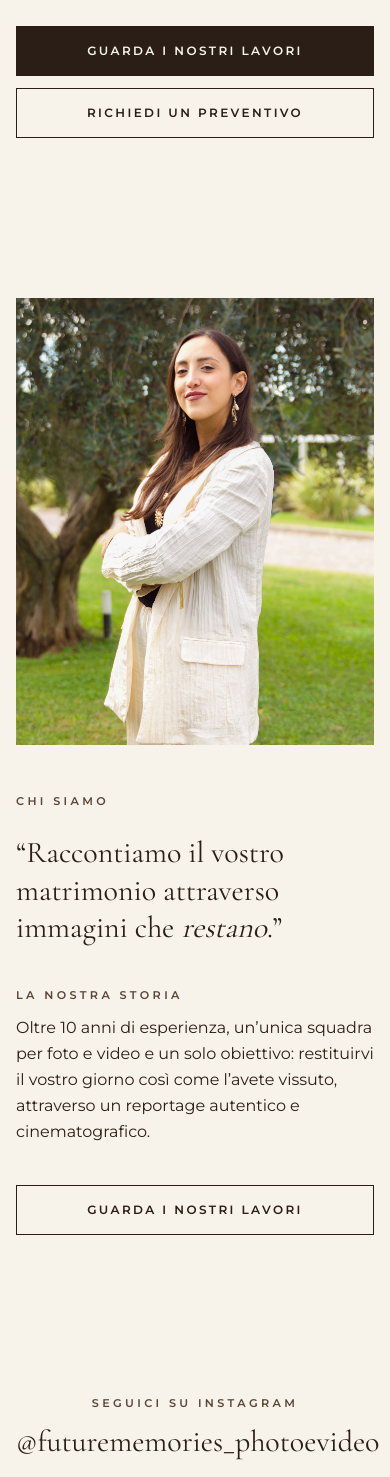
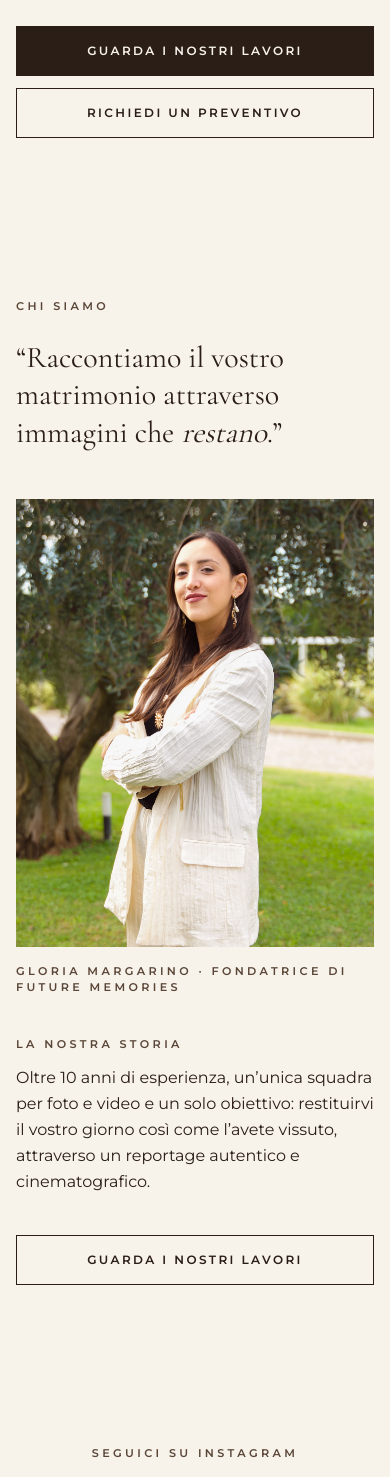
Before and after one commit to alelodato/future-memories, a Next.js app: page / in a window 390 px wide. Shown: the part 2039-3516 px from the top of the page. Built offline with nearby package versions, Linux system fonts and the light colour scheme; no server answers; the database is empty.

Commit message:
Chi siamo: nuovo ordine su mobile e didascalia
Co-Authored-By: Claude Opus 5.5 <noreply@anthropic.com>
Claude-Session: https://claude.ai/code/session_01RbkbQfYuYSsN5PXerN8g2U

```diff
--- a/components/home/AboutUs.jsx
+++ b/components/home/AboutUs.jsx
@@ -10,7 +10,16 @@ const team = [{ name: "[Nome]", role: "Video", photo: null }];
 export default function AboutUs() {
   return (
     <section id="chi-siamo" className="bg-crema py-20 lg:py-32">
-      <Container className="grid gap-12 lg:grid-cols-2 lg:items-center lg:gap-16">
+      {/* Ordine su mobile: citazione, foto, storia, pulsante. Da lg la foto occupa la colonna sinistra. */}
+      <Container className="grid gap-y-0 lg:grid-cols-2 lg:grid-rows-[1fr_auto_auto_auto_1fr] lg:gap-x-16">
+        <div className="lg:col-start-2 lg:row-start-2">
+          <Label className="mb-6">Chi siamo</Label>
+          <blockquote className="font-serif text-3xl leading-tight text-balance lg:text-5xl">
+            “Raccontiamo il vostro matrimonio attraverso immagini che <em>restano</em>.”
+          </blockquote>
+        </div>
+
+        <figure className="mt-12 lg:col-start-1 lg:row-span-5 lg:row-start-1 lg:mt-0 lg:self-center">
           {site.media.aboutPhoto ? (
             <div className="relative aspect-[4/5] overflow-hidden bg-beige-scuro lg:aspect-square">
               <Image
@@ -24,25 +33,24 @@ export default function AboutUs() {
           ) : (
             <MediaPlaceholder label="" className="aspect-square" />
           )}
+          <Label as="figcaption" className="mt-4">
+            Gloria Margarino · Fondatrice di Future Memories
+          </Label>
+        </figure>
 
-        <div>
-          <Label className="mb-6">Chi siamo</Label>
-          <blockquote className="font-serif text-3xl leading-tight text-balance lg:text-5xl">
-            “Raccontiamo il vostro matrimonio attraverso immagini che <em>restano</em>.”
-          </blockquote>
-
+        <div className="lg:col-start-2 lg:row-start-3">
           <Label as="h3" className="mb-3 mt-10 lg:mt-14">
             La nostra storia
           </Label>
           <p className="leading-relaxed lg:text-lg">
             Oltre 10 anni di esperienza, un’unica squadra per foto e video e un solo obiettivo: restituirvi il vostro giorno così come l’avete vissuto, attraverso un reportage autentico e cinematografico.
           </p>
+        </div>
 
-          <div className="mt-10 lg:mt-14">
+        <div className="mt-10 lg:col-start-2 lg:row-start-4 lg:mt-14">
           <Button href="/portfolio" variant="outline" fullWidth>
             Guarda i nostri lavori
           </Button>
-          </div>
         </div>
       </Container>
     </section>
```
Lines whose indentation alone changed are shown as unchanged.
